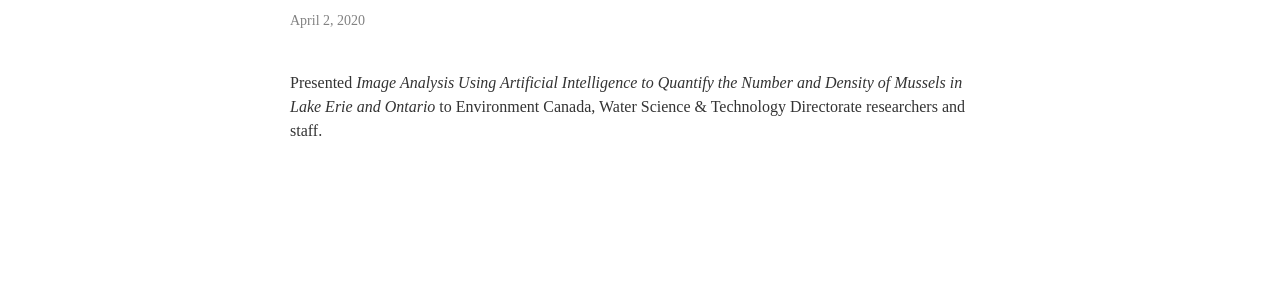
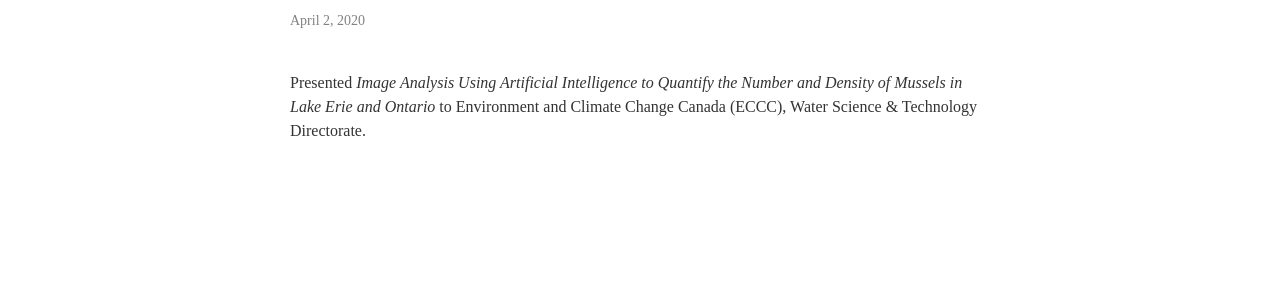
Before and after one commit to AngusG/angusg.github.io, a Jekyll site: the page built from _news/announcement_10.md, in a window 1280 px wide. Shown: the part 142-432 px from the top of the page. Built offline with Jekyll 4.4.1, drawn with Linux system fonts in a browser that asks for light colours; nearby versions of some CDN libraries.

```diff
--- a/_config.yml
+++ b/_config.yml
@@ -63,7 +63,7 @@ collections:
     output: true
     permalink: /projects/:path/
 
-news_limit: 5
+news_limit: 7
 
 # -----------------------------------------------------------------------------
 # Jekyll settings
--- a/_news/announcement_10.md
+++ b/_news/announcement_10.md
@@ -5,5 +5,5 @@ inline: true
 ---
 
 Presented *Image Analysis Using Artificial Intelligence to Quantify the Number
-and Density of Mussels in Lake Erie and Ontario* to Environment Canada,
-Water Science & Technology Directorate researchers and staff.
+and Density of Mussels in Lake Erie and Ontario* to Environment and Climate
+Change Canada (ECCC), Water Science & Technology Directorate.
```
Also changed, not shown: _news/announcement_11.md (added, +7 -0 lines).
